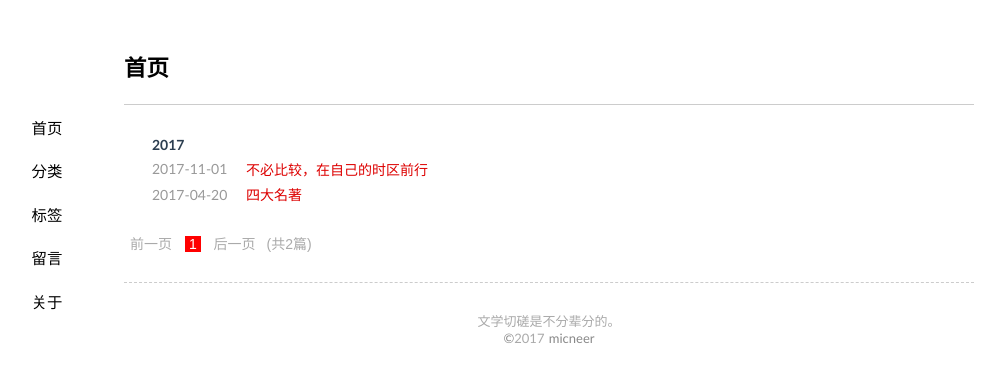
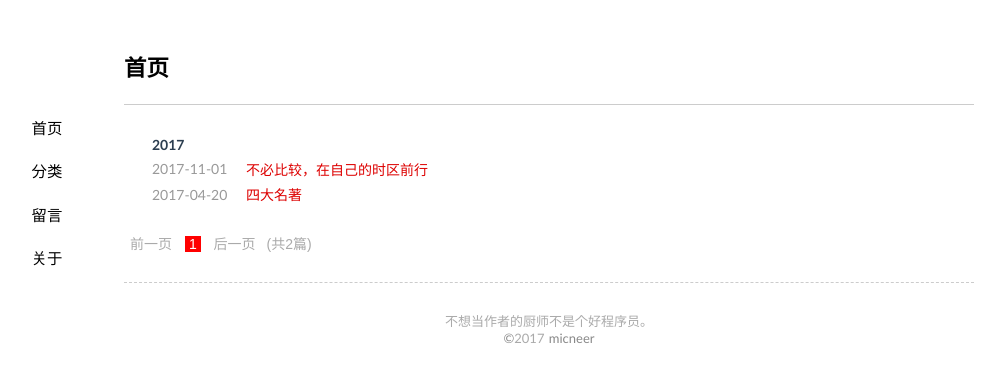
Before and after one commit to micneer/micneer.github.io, a Jekyll site: the page built from index.html, in a window 1280 px wide. Shown: the top 382 px of the page, without its empty margins (91-1096 px from the left). Built offline with Jekyll 4.4.1, drawn with Linux system fonts in a browser that asks for light colours; the list of posts is cut into pages by our own code; comment, search, counter and statistics services are not loaded.

Commit message:
auto update by shell

```diff
--- a/_config.yml
+++ b/_config.yml
@@ -1,9 +1,9 @@
 # Site settings
 title: Micneer
-name: 文学
+name: 文学::文学切磋是不分辈分的
 email: idea@micneer.com
 description: > # this means to ignore newlines until "baseurl:"
-  文学切磋是不分辈分的。
+  不想当作者的厨师不是个好程序员。
 baseurl: "" # the subpath of your site, e.g. /blog/
 url: "http://micneer.com" # the base hostname & protocol for your site
 
--- a/_includes/header.html
+++ b/_includes/header.html
@@ -6,7 +6,9 @@
     <nav class="site-nav">
       <span><a title="首页" class="" href="{{site.url}}/">首页</a></span>
       <span><a title="分类" class="" href="{{site.path}}/categories">分类</a></span>
-      <span><a title="标签" class="" href="{{site.path}}/tags">标签</a></span>
+      <!--
+        <span><a title="标签" class="" href="{{site.path}}/tags">标签</a></span>
+      -->
       <span><a title="留言" class="" href="{{site.path}}/message">留言</a></span>
       <span><a title="关于" class="" href="{{site.path}}/about">关于</a></span>
     </nav>
```
